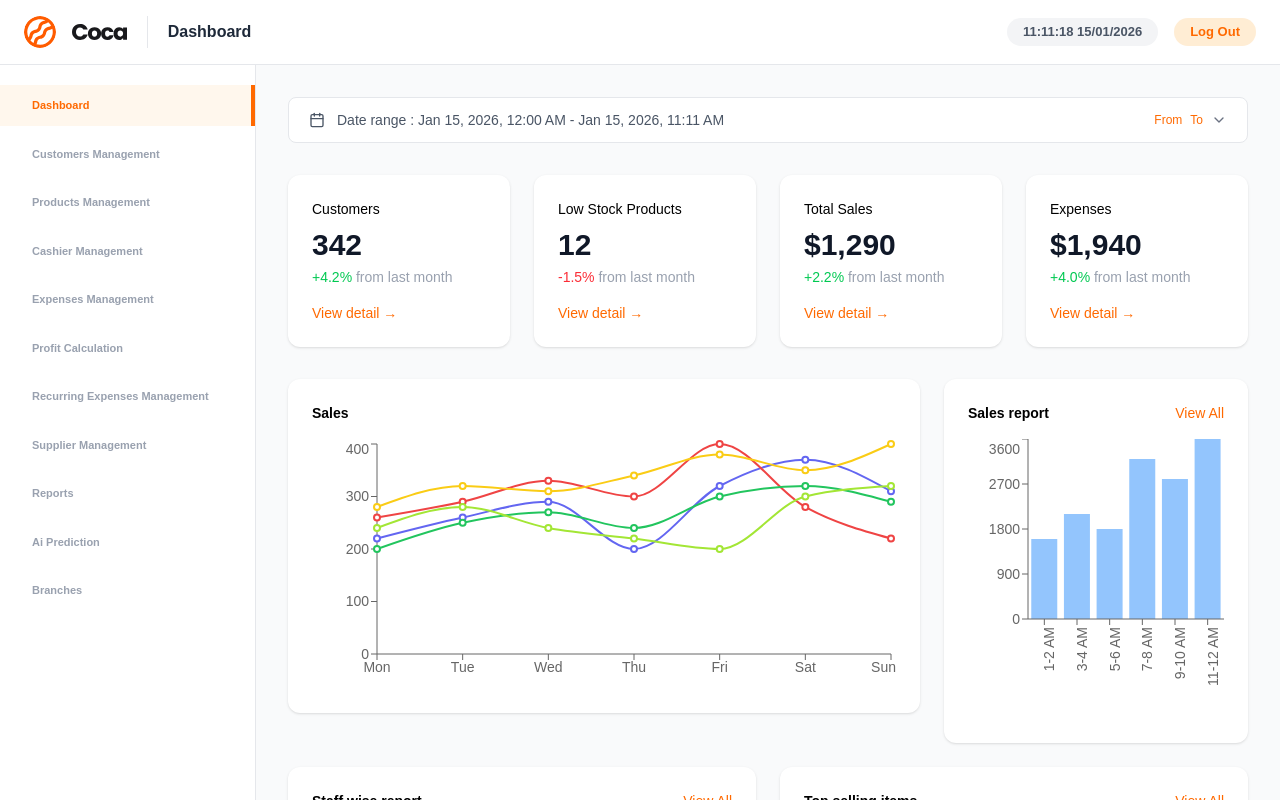
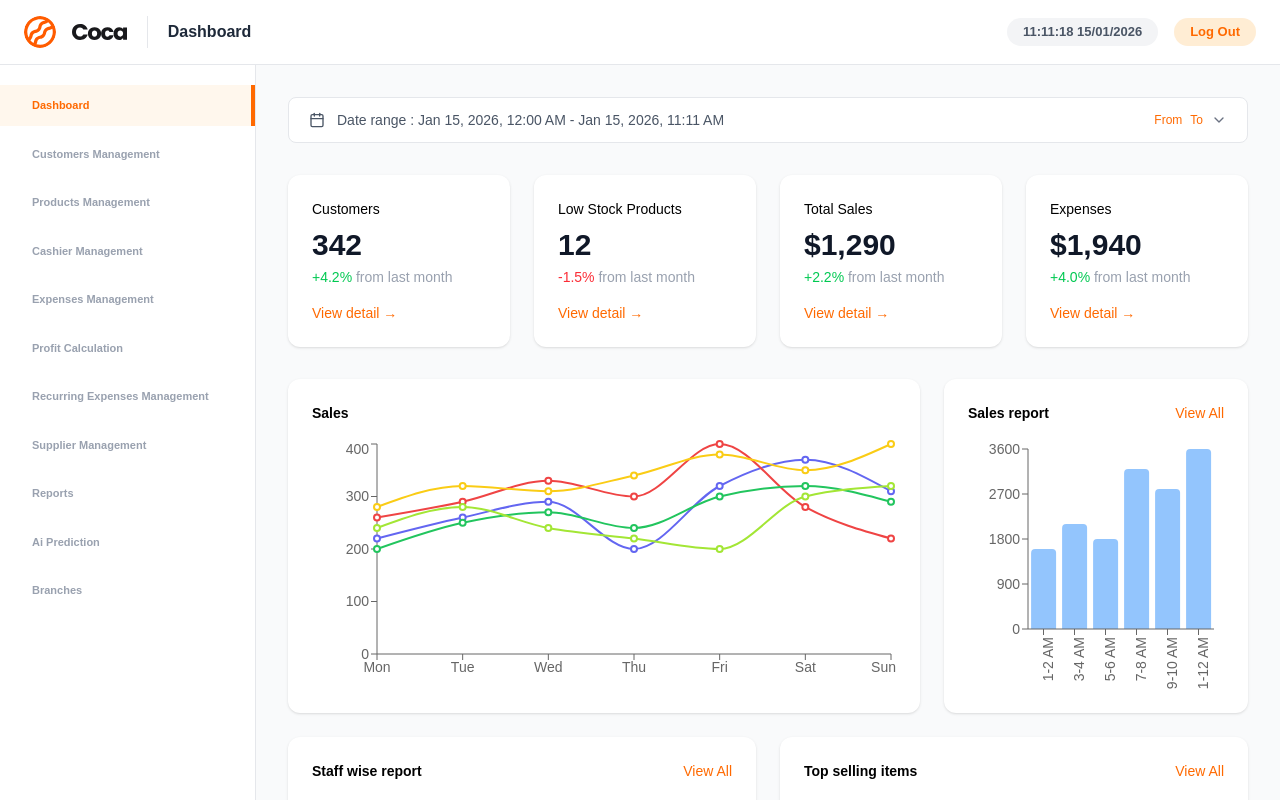
Before and after one commit to LTI-INTERNS/pos-micro-sass, a Next.js app: page /dashboard in a window 1280 px wide. Shown: the top 800 px of the page. Built offline with nearby package versions, Linux system fonts and the light colour scheme.

Commit message:
fix: align sales and sales report charts bottom baseline

```diff
--- a/app/components/dashboard/SalesBarChart.tsx
+++ b/app/components/dashboard/SalesBarChart.tsx
@@ -20,21 +20,35 @@ export default function SalesBarChart() {
         </button>
       </div>
 
-      <ResponsiveContainer width="100%" height={280}>
-        <BarChart data={salesBarData} margin={{ bottom: 40 }}>
+
+      <ResponsiveContainer width="100%" height={250}>
+        <BarChart
+          data={salesBarData}
+          margin={{
+            top: 10,
+            right: 10,
+            left: 0,
+            bottom: 10,
+          }}
+        >
           <XAxis
             dataKey="hour"
             interval={0}
             angle={-90}
             textAnchor="end"
-            height={60}
+            height={50}
             tick={{ fontSize: 14 }}
           />
-          <YAxis
-          tick={{ fontSize: 14 }}
+
+          <YAxis tick={{ fontSize: 14 }} />
+
+          <Tooltip />
+
+          <Bar
+            dataKey="value"
+            fill="#93c5fd"
+            radius={[4, 4, 0, 0]}
           />
-          <Tooltip />
-          <Bar dataKey="value" fill="#93c5fd" />
         </BarChart>
       </ResponsiveContainer>
     </div>
```
